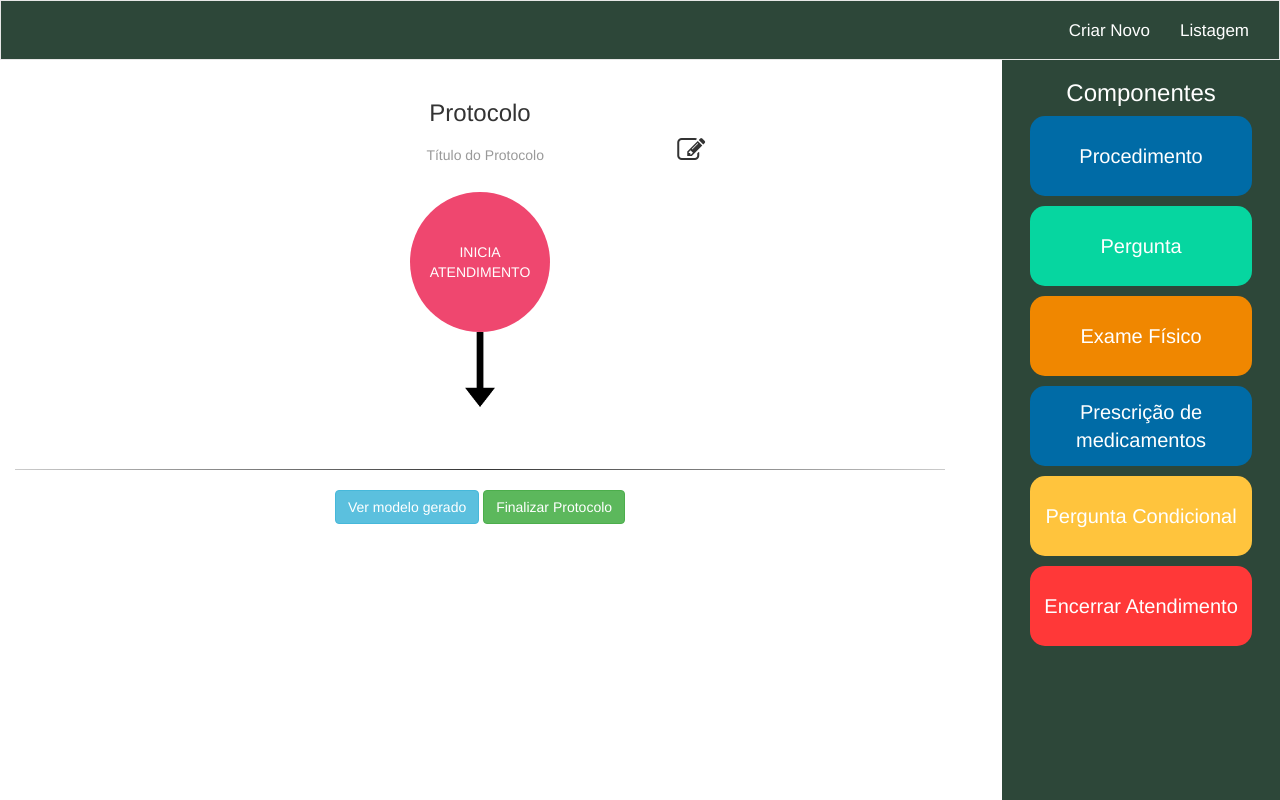
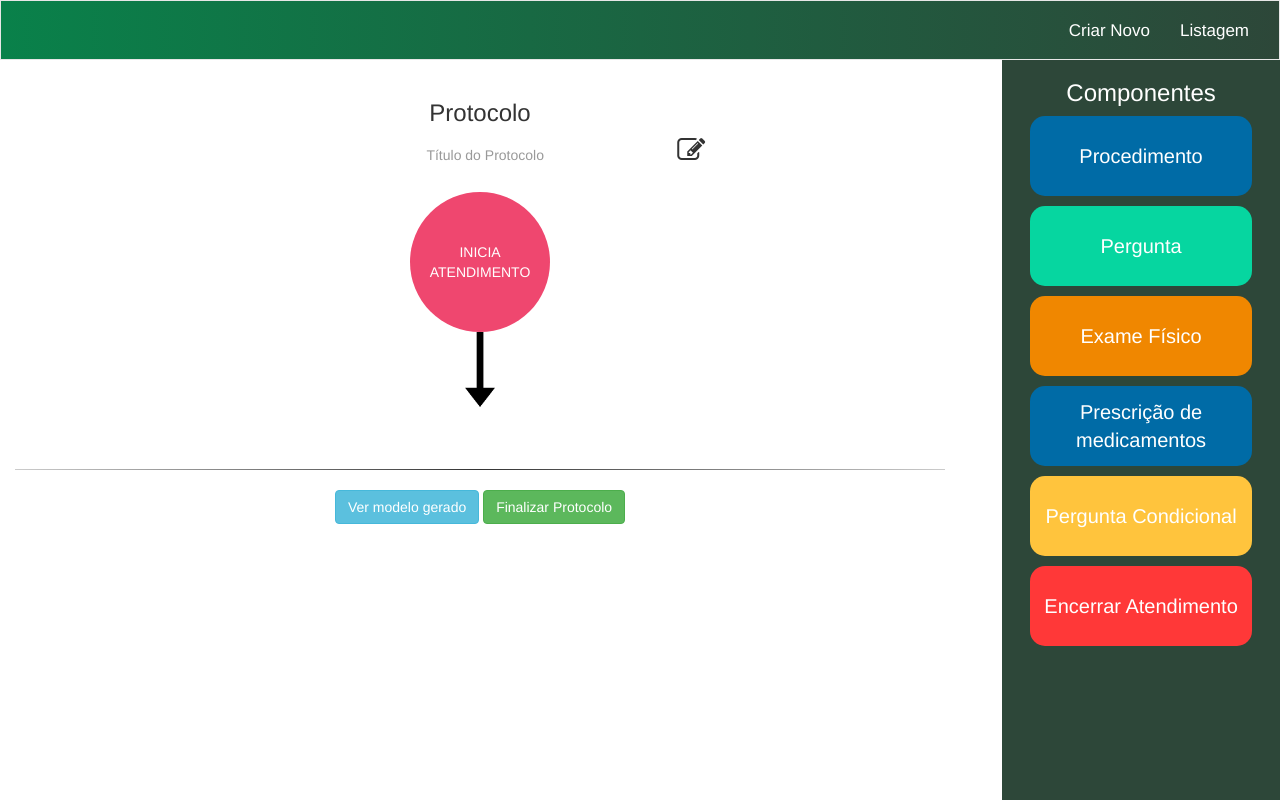
Before and after one commit to marcio133/fluxProtocolApp, a website: page app/index.html in a window 1280 px wide. Drawn offline with nearby package versions, Linux system fonts and the light colour scheme.

Commit message:
ajuste barra de navegação

```diff
--- a/app/app.css
+++ b/app/app.css
@@ -350,7 +350,7 @@ textarea:focus {
 .side-menu {
     top: 60px;
     height: 100%;
-    background-color: #2D4739 !important;
+    background-color: #2D4739;
     color: #fff;
     right: 0px;
     position: fixed;
@@ -387,7 +387,17 @@ textarea:focus {
 
 .navbar-main {
     height: 60px;
-    background-color: #2D4739 !important;
+    background: red;
+    /* For browsers that do not support gradients */
+    /* For Safari 5.1 to 6.0 */
+    background: -webkit-linear-gradient(right, #2D4739, #09814A);
+    background: -moz-linear-gradient(right, #2D4739, #09814A);
+    background: -o-linear-gradient(right, #2D4739, #09814A);
+    background: linear-gradient(to left, #2D4739, #09814A);
+    /* For Opera 11.1 to 12.0 */
+    /* For Firefox 3.6 to 15 */
+    /* Standard syntax */
+    /*background-color: #2D4739 !important;*/
     /*border: none;*/
     border-radius: 0px;
 }
```
